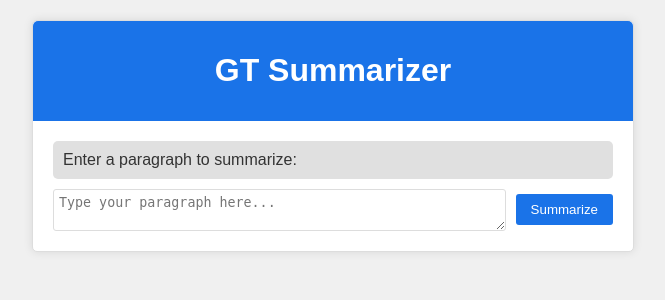
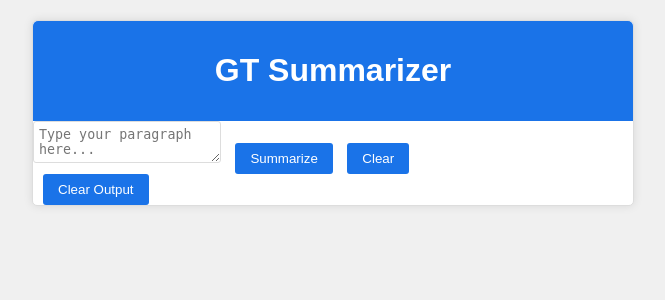
Before and after one commit to harishmanjrekar/harishGT, a Flask app: page / in a window 1280 px wide. Shown: the top 300 px of the page, without its empty margins (307-972 px from the left). Run offline with Flask 2, Linux system fonts and the light colour scheme.

Commit message:
Update index.html

```diff
--- a/templates/index.html
+++ b/templates/index.html
@@ -9,16 +9,16 @@
         <div class="header">
             <h1>GT Summarizer</h1>
         </div>
-        <div class="chat-container">
-            <div class="chat-box" id="chat-box">
-                <div class="message bot">Enter a paragraph to summarize:</div>
-            </div>
-            <div class="user-input">
-                <textarea id="input-text" placeholder="Type your paragraph here..."></textarea>
-                <button onclick="summarize()">Summarize</button> <!-- Changed the button label to "Summarize" -->
-            </div>
+        <div class="input-container">
+            <textarea id="input-text" placeholder="Type your paragraph here..."></textarea>
+            <button onclick="summarize()">Summarize</button>
+            <button onclick="clearInput()">Clear</button>
+        </div>
+        <div class="output-container">
+            <div class="output" id="output"></div>
+            <button onclick="clearOutput()">Clear Output</button>
         </div>
     </div>
-    <script src="{{ url_for('static', filename='script.js') }}"></script>
+    <script src="static/script.js"></script>
 </body>
 </html>
```
